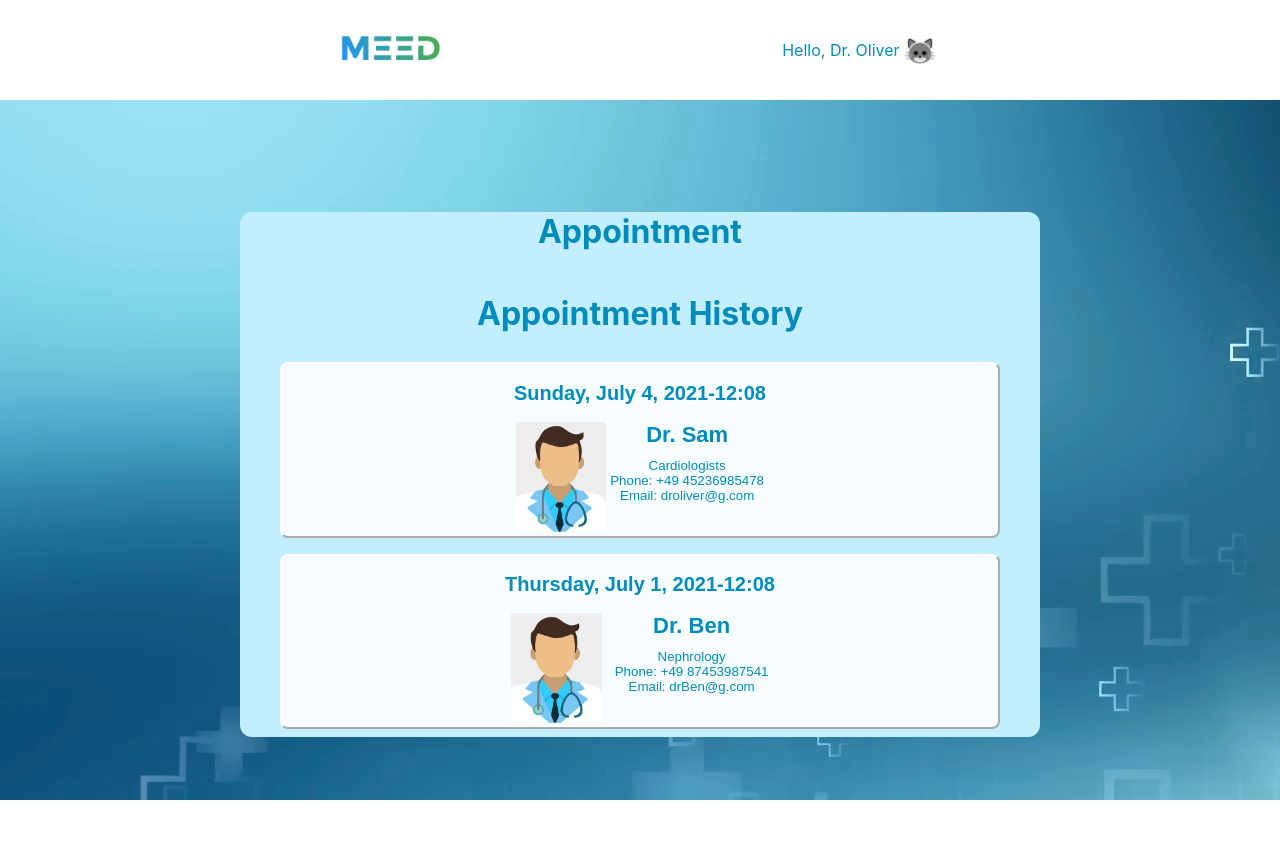
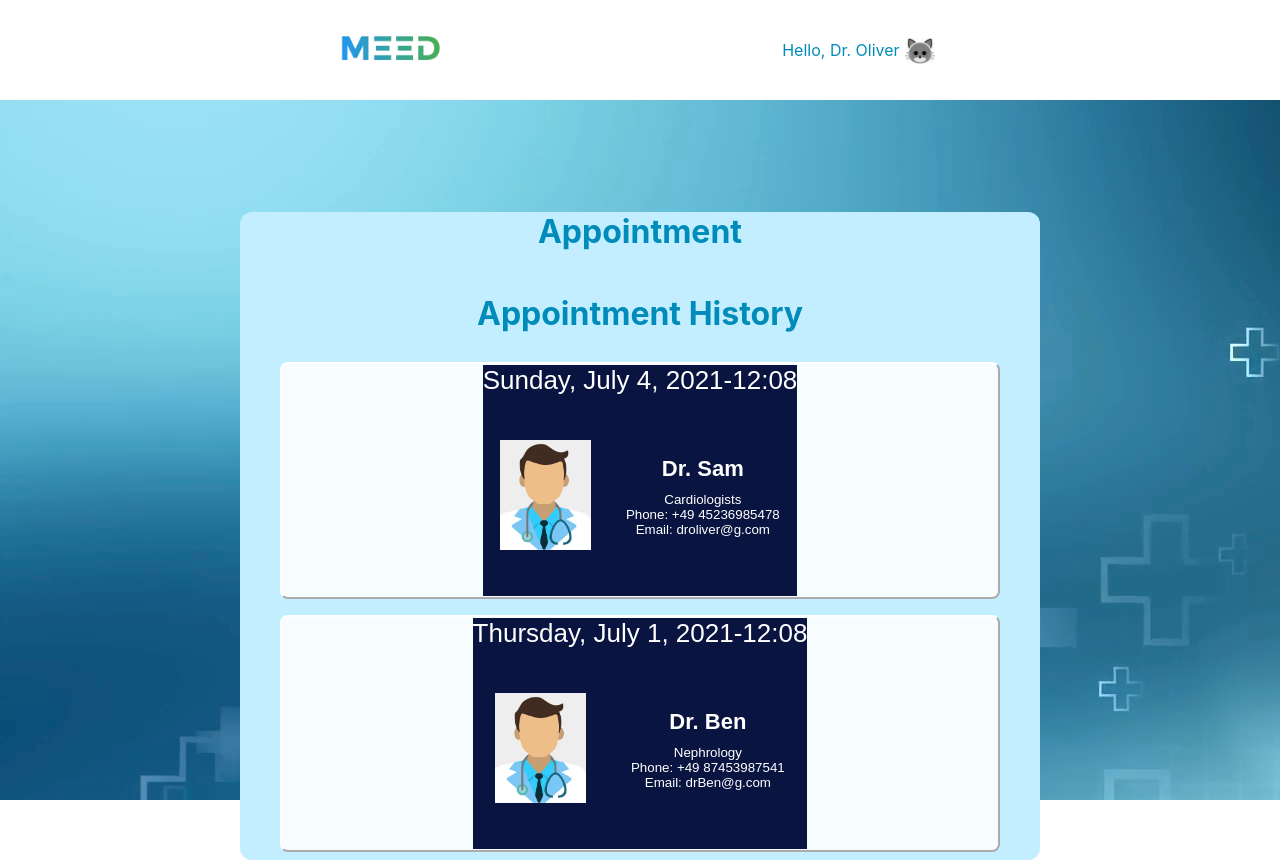
Before and after one commit to Ascendancey/brunette-humming-birds, a React (Create React App) app: page /appointment in a window 1280 px wide. Before the commit the page ends 800 px from the top, so only its background shows below. Built offline with nearby package versions, Linux system fonts and the light colour scheme.

Commit message:
Appointment booking style

```diff
--- a/src/components/AbstractBookInfo.css
+++ b/src/components/AbstractBookInfo.css
@@ -2,6 +2,10 @@
   display: flex;
   flex-direction: row;
   justify-content: space-around;
+  align-items: center;
+  height: 200px;
+  background-color: #091540;
+  color: white;
 }
 
 .docName {
@@ -25,3 +29,12 @@
 h1 {
   color: #008cba;
 }
+
+#date {
+  background-color: #091540;
+  font-size: 26px;
+  text-align: center;
+  color: white;
+  margin: 0;
+  /* height: 100px; */
+}
--- a/src/components/AbstractBookInfo.js
+++ b/src/components/AbstractBookInfo.js
@@ -9,7 +9,12 @@ const AbstractBookInfo = (props) => {
 
   return(
     <div className="">
-      <h2>{datestring}</h2>
+      <div id="date">
+      {/* <h2> */}
+        {datestring}
+        {/* </h2> */}
+      </div>
+
       <div className="docinfotoparea">
         <div>
           <img height="110" src={doctorinfo.Propic} alt="ProfilePic" />
--- a/src/components/Timeslot.css
+++ b/src/components/Timeslot.css
@@ -24,21 +24,22 @@
 
 .modal {
     background-color: white;
+    width: 500px;
   }
   .modal > .header {
     width: 100%;
     border-bottom: 1px solid grey;
     font-size: 18px;
     text-align: center;
-    padding: 5px;
+    /* padding: 5px; */
   }
   .modal > .content {
     width: 100%;
-    padding: 10px 5px;
+    /* padding: 10px 5px; */
   }
   .modal > .actions {
     width: 100%;
-    padding: 10px 5px;
+    /* padding: 10px 5px; */
     margin: auto;
     text-align: center;
   }
@@ -46,7 +47,7 @@
     cursor: pointer;
     position: absolute;
     display: block;
-    padding: 2px 5px;
+    /* padding: 2px 5px; */
     line-height: 20px;
     right: -10px;
     top: -10px;
@@ -57,5 +58,45 @@
   }
 
 .buttonarea {
+  margin: 0;
   margin-top: 30px;
 }
+
+.header {
+  background-color: #091540;
+  color: white;
+}
+
+
+#confirm {
+  transition-duration: 0.4s;
+  background-color: green;
+  border: none;
+  color: white;
+  padding: 15px 32px;
+  text-align: center;
+  text-decoration: none;
+  font-size: 16px;
+  /* margin-left: 1rem; */
+  width: 50%;
+  /* position: relative;
+  right: 5%;
+  transform: translateX(-50%); */
+}
+
+
+#cancel {
+  transition-duration: 0.4s;
+  background-color: red;
+  border: none;
+  color: white;
+  padding: 15px 32px;
+  text-align: center;
+  text-decoration: none;
+  font-size: 16px;
+  /* margin-left: 1rem; */
+  width: 50%;
+  /* position: relative;
+  right: 5%;
+  transform: translateX(-50%); */
+}
--- a/src/components/Timeslot.js
+++ b/src/components/Timeslot.js
@@ -94,11 +94,11 @@ const Timeslot = (props) => {
           {/* Comfirm Cancel button */}
           <div className="buttonarea">
             {/* Confirm button */}
-            <button className="button" onClick={()=>{ confirmbooking(); close(); }}>
+            <button id="confirm" onClick={()=>{ confirmbooking(); close(); }}>
               Confirm
             </button>
             {/* Cancel button */}
-            <button className="button" onClick={close}>
+            <button id="cancel" onClick={close}>
               Cancel
             </button>
           </div>
```
